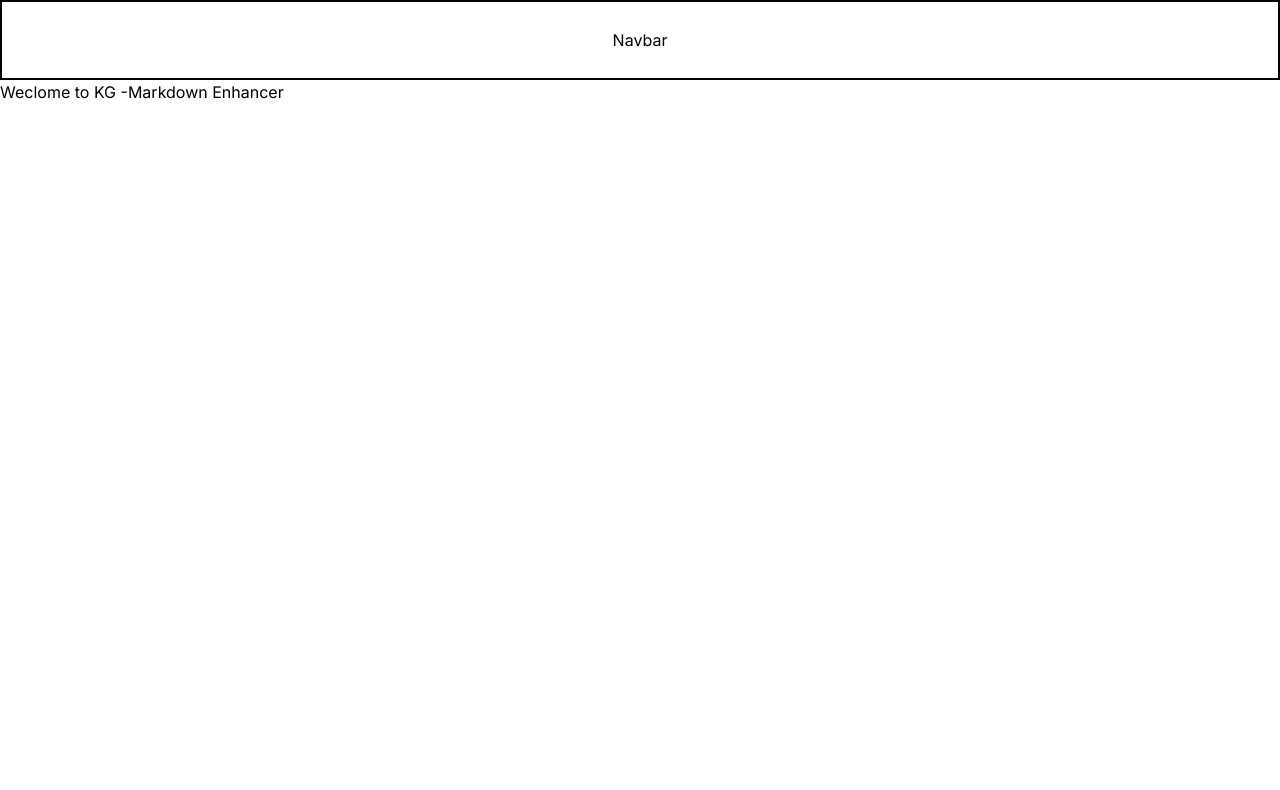
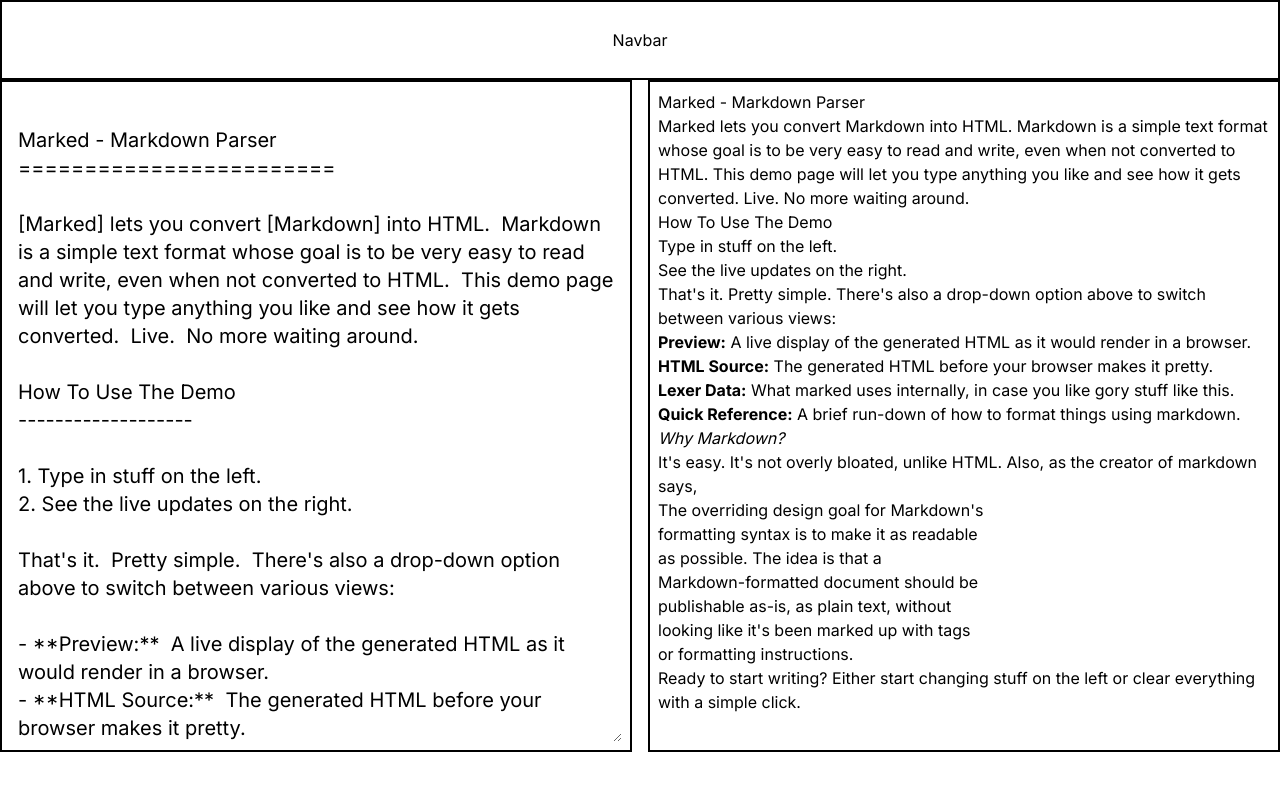
Before and after one commit to BharatSahAIyak/kg-markdown-enhancer, a Next.js app: page / in a window 1280 px wide. Shown: the top 790 px of the page. Built offline with nearby package versions, Linux system fonts and the light colour scheme.

Commit message:
Started with the editior and previewer

```diff
--- a/app/editor/page.jsx
+++ b/app/editor/page.jsx
@@ -1,20 +1,65 @@
-'use client';
-import Markdown from "react-markdown"
+"use client";
+import Markdown from "react-markdown";
+import { marked } from "marked";
 import { useState } from "react";
 const page = () => {
-    const [markdown, setMarkdown] = useState("I am Mohit Saini")
+  const defaultMarkdown = `
+Marked - Markdown Parser
+========================
+
+[Marked] lets you convert [Markdown] into HTML.  Markdown is a simple text format whose goal is to be very easy to read and write, even when not converted to HTML.  This demo page will let you type anything you like and see how it gets converted.  Live.  No more waiting around.
+
+How To Use The Demo
+-------------------
+
+1. Type in stuff on the left.
+2. See the live updates on the right.
+
+That's it.  Pretty simple.  There's also a drop-down option above to switch between various views:
+
+- **Preview:**  A live display of the generated HTML as it would render in a browser.
+- **HTML Source:**  The generated HTML before your browser makes it pretty.
+- **Lexer Data:**  What [marked] uses internally, in case you like gory stuff like this.
+- **Quick Reference:**  A brief run-down of how to format things using markdown.
+
+*Why Markdown?*
+-------------
+
+It's easy.  It's not overly bloated, unlike HTML.  Also, as the creator of [markdown] says,
+
+- > The overriding design goal for Markdown's
+- > formatting syntax is to make it as readable
+- > as possible. The idea is that a
+- > Markdown-formatted document should be
+- > publishable as-is, as plain text, without
+- > looking like it's been marked up with tags
+- > or formatting instructions.
+
+Ready to start writing?  Either start changing stuff on the left or
+[clear everything](/demo/?text=) with a simple click.
+
+[Marked]: https://github.com/markedjs/marked/
+[Markdown]: http://daringfireball.net/projects/markdown/
+`;
+  const [markdown, setMarkdown] = useState(defaultMarkdown);
+  const html = marked.parse("# Marked in Node.js\n\nRendered by **marked**.");
+  console.log(html);
+
   return (
     <div className="grid grid-cols-2 gap-4">
-            <div className="border-2 border-black h-80 p-2">
-                <textarea value={markdown} className=" w-full p-2 text-xl" onChange={(e) => setMarkdown(e.target.value)} />
+      <div className="border-2 border-black h-full p-2">
+        <textarea
+          value={markdown}
+          className=" w-full h-full p-2 text-xl"
+          onChange={(e) => setMarkdown(e.target.value)}
+        />
       </div>
 
       <div className="border-2 border-black h-[42rem] p-2 overflow-y-scroll">
         <Markdown>{markdown}</Markdown>
       </div>
     </div>
+  );
+};
 
-    )
-}
-
-export default page
+export default page;
--- a/app/layout.jsx
+++ b/app/layout.jsx
@@ -1,5 +1,6 @@
 import { Inter } from "next/font/google";
 import "./globals.css";
+import Script from "next/script";
 
 const inter = Inter({ subsets: ["latin"] });
 import Navbar from "@/components/Navbar";
@@ -12,9 +13,13 @@
 export default function RootLayout({ children }) {
   return (
     <html lang="en">
+      <Script src="https://cdn.freecodecamp.org/testable-projects-fcc/v1/bundle.js" />
       <body className={inter.className}>
-        <div><Navbar /></div>
-        {children}</body>
+        <div>
+          <Navbar />
+        </div>
+        {children}
+      </body>
     </html>
   );
 }
--- a/app/page.jsx
+++ b/app/page.jsx
@@ -1,5 +1,6 @@
+import Page from "./editor/page";
 export default function Home() {
   return (
-    <div> Weclome to KG -Markdown Enhancer</div>
+    <div><Page/></div>
   );
 }
--- a/package.json
+++ b/package.json
@@ -9,6 +9,7 @@
     "lint": "next lint"
   },
   "dependencies": {
+    "marked": "^12.0.1",
     "next": "14.1.3",
     "react": "^18",
     "react-dom": "^18",
```
Also changed, not shown: 1 other file (tests, documents, lock files or other folders). Lines whose indentation alone changed are shown as unchanged.
